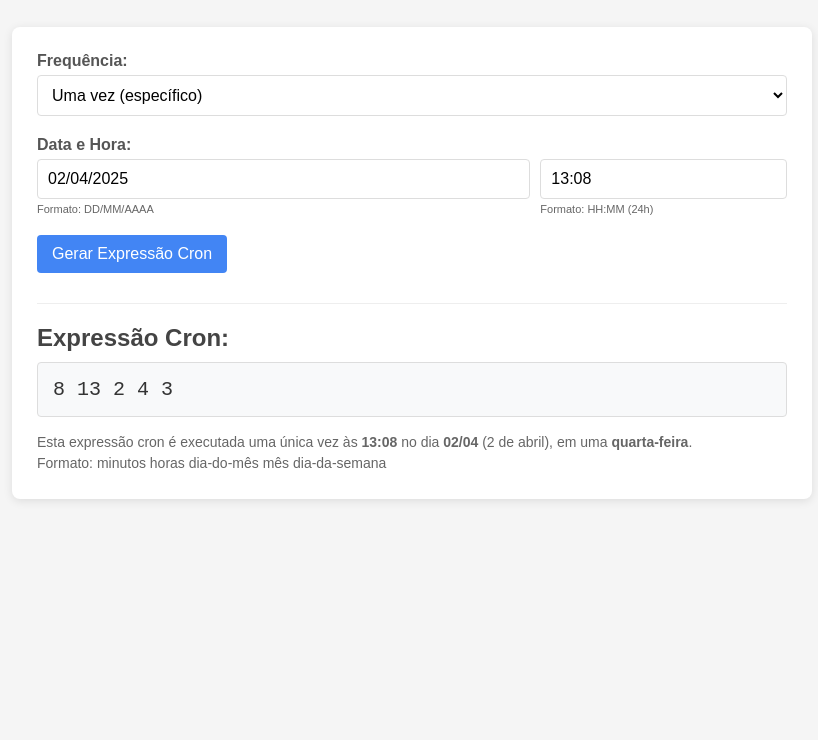
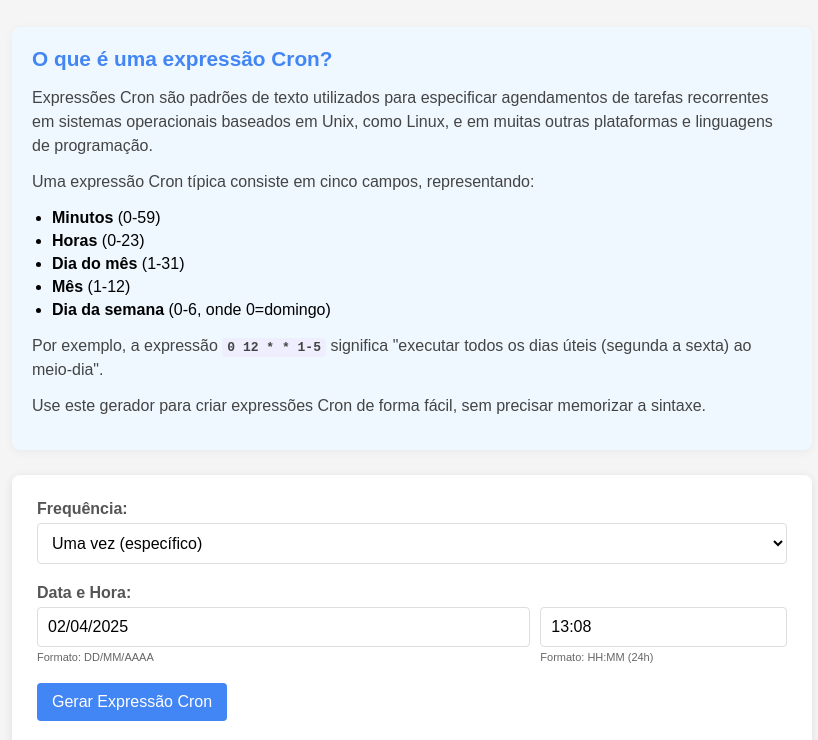
Before and after one commit to brunossouza/crongen, a website built with Vite: page index.html in a window 1280 px wide. Shown: the part 60-800 px from the top of the page, without its empty margins (228-1046 px from the left). Built offline with nearby package versions, Linux system fonts and the light colour scheme.

Commit message:
add informational section about Cron expressions with styling enhancements

```diff
--- a/index.html
+++ b/index.html
@@ -11,6 +11,32 @@
 <body>
   <div id="app">
     <h1>Gerador de Cron</h1>
+
+    <div class="info-section">
+      <h2>O que é uma expressão Cron?</h2>
+      <p>
+        Expressões Cron são padrões de texto utilizados para especificar agendamentos de tarefas recorrentes em sistemas
+        operacionais baseados em Unix, como Linux, e em muitas outras plataformas e linguagens de programação.
+      </p>
+      <p>
+        Uma expressão Cron típica consiste em cinco campos, representando:
+      </p>
+      <ul class="cron-fields">
+        <li><strong>Minutos</strong> (0-59)</li>
+        <li><strong>Horas</strong> (0-23)</li>
+        <li><strong>Dia do mês</strong> (1-31)</li>
+        <li><strong>Mês</strong> (1-12)</li>
+        <li><strong>Dia da semana</strong> (0-6, onde 0=domingo)</li>
+      </ul>
+      <p>
+        Por exemplo, a expressão <code>0 12 * * 1-5</code> significa "executar todos os dias úteis (segunda a sexta) ao
+        meio-dia".
+      </p>
+      <p>
+        Use este gerador para criar expressões Cron de forma fácil, sem precisar memorizar a sintaxe.
+      </p>
+    </div>
+
     <div class="container">
       <form id="cronForm">
         <div class="form-group">
--- a/src/style.css
+++ b/src/style.css
@@ -147,6 +147,44 @@ button:hover {
   color: #666;
 }
 
+.info-section {
+  background-color: #f0f8ff;
+  border-radius: 8px;
+  padding: 20px;
+  margin-bottom: 25px;
+  box-shadow: 0 2px 10px rgba(0, 0, 0, 0.05);
+}
+
+.info-section h2 {
+  color: #4285f4;
+  font-size: 1.3rem;
+  margin-bottom: 15px;
+}
+
+.info-section p {
+  margin-bottom: 12px;
+  line-height: 1.5;
+  color: #444;
+}
+
+.info-section code {
+  background-color: #eef;
+  padding: 2px 5px;
+  border-radius: 3px;
+  font-family: monospace;
+  font-weight: bold;
+}
+
+.cron-fields {
+  margin: 15px 0;
+  padding-left: 20px;
+  list-style-type: disc;
+}
+
+.cron-fields li {
+  margin-bottom: 5px;
+}
+
 @media (max-width: 600px) {
   .container {
     padding: 15px;
```
